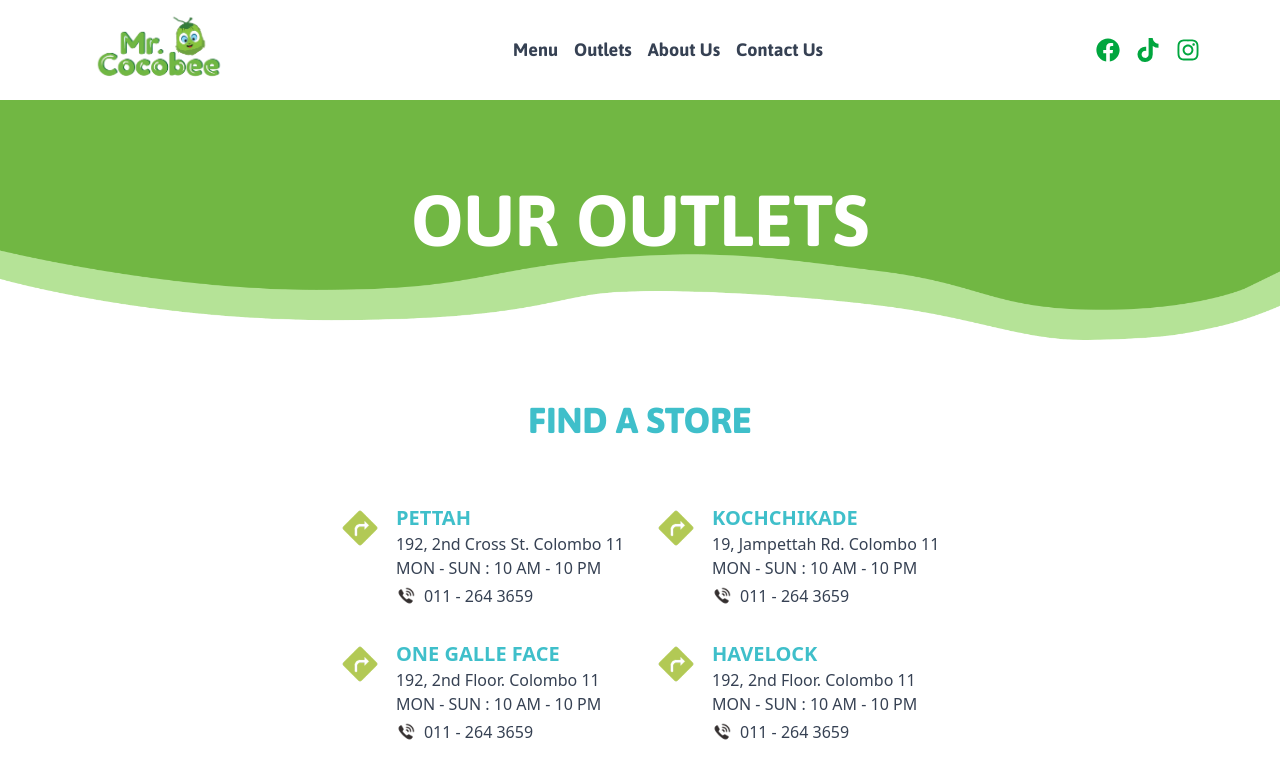
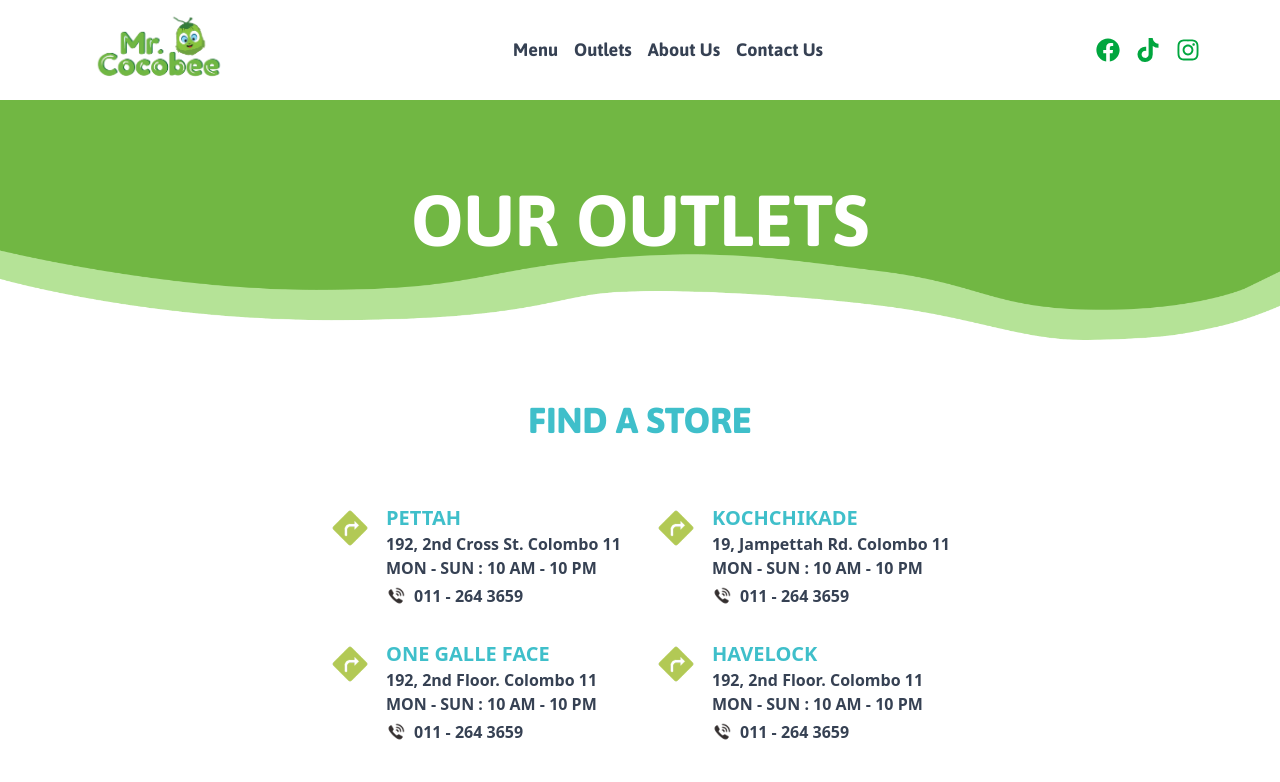
Before and after one commit to Ishan-Vimukthi/Cocobee-website-frontend, a React (Vite) app in the folder cocobee_web/: page /outlets in a window 1280 px wide. Shown: the top 782 px of the page. Built offline with nearby package versions, Linux system fonts and the light colour scheme.

Commit message:
text bolding

```diff
--- a/cocobee_web/src/pages/Outlets.jsx
+++ b/cocobee_web/src/pages/Outlets.jsx
@@ -24,11 +24,11 @@
               <img src="/Route.png" alt="Location icon" className="w-10 h-10 mt-1" />
               <div>
                 <h2 className="text-[#3FBFCA] font-bold text-xl">{outlet.name}</h2>
-                <p className="text-gray-700">{outlet.address}</p>
-                <p className="text-gray-700">MON - SUN : 10 AM - 10 PM</p>
+                <p className="text-gray-700 font-bold">{outlet.address}</p>
+                <p className="text-gray-700 font-bold">MON - SUN : 10 AM - 10 PM</p>
                 <div className="flex items-center space-x-2 mt-1">
                   <img src="/call.png" alt="Phone icon" className="w-5 h-5" />
-                  <span className="text-gray-700">{outlet.phone}</span>
+                  <span className="text-gray-700 font-bold">{outlet.phone}</span>
                 </div>
               </div>
             </div>
```
